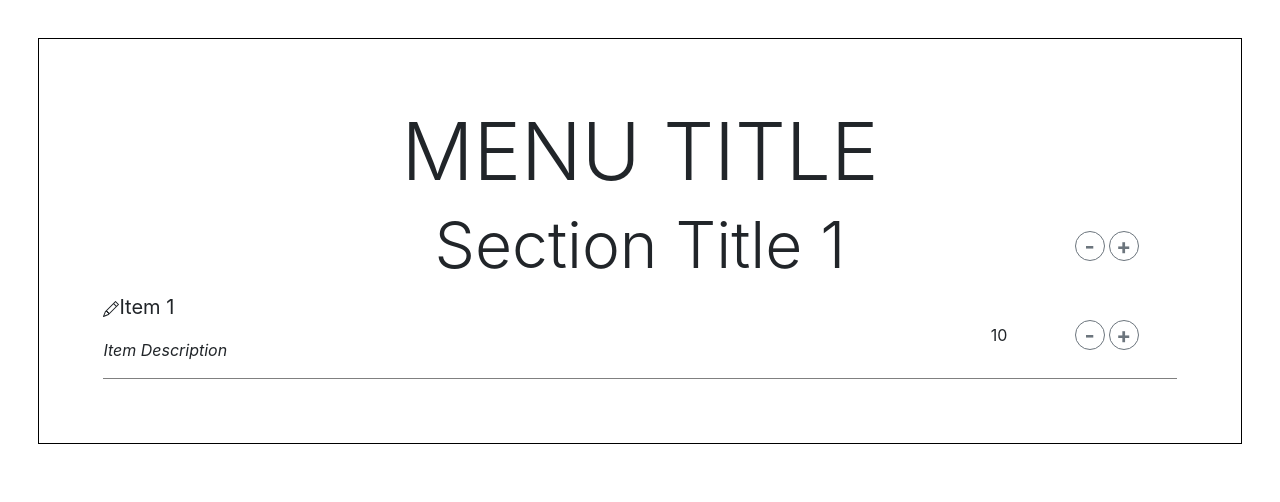
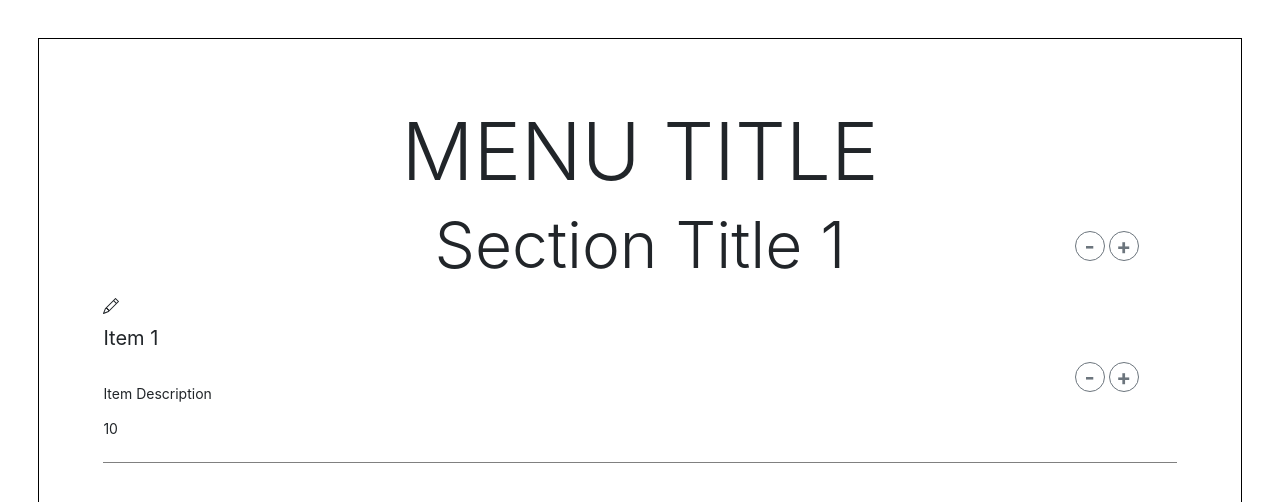
Before and after one commit to FedericoFogolin/menu-builder-03, a React (Create React App) app: page / in a window 1280 px wide. Shown: the top 502 px of the page. Built offline with nearby package versions, Linux system fonts and the light colour scheme.

Commit message:
changed labels to sfc

```diff
--- a/src/components/Item/Item.js
+++ b/src/components/Item/Item.js
@@ -2,28 +2,27 @@ import React from "react";
 
 import classes from "./Item.module.css";
 import Buttons from "../UI/Buttons";
-import Modal from "../UI/Modal/Modal";
+import LableInput from "../UI/Inputs/LableInput";
+import PriceInput from "../UI/Inputs/PriceInput";
+import EditLogo from "../UI/EditLogo/EditLogo";
 
 const item = (props) => {
   return (
     <div className={classes.Item}>
+      <EditLogo />
       <p className='lead'>
-        <svg
-          xmlns='http://www.w3.org/2000/svg'
-          width='16'
-          height='16'
-          fill='currentColor'
-          className={`bi bi-pencil ${classes.EditIcon}`}
-          viewBox='0 0 16 16'
-        >
-          <path d='M12.146.146a.5.5 0 0 1 .708 0l3 3a.5.5 0 0 1 0 .708l-10 10a.5.5 0 0 1-.168.11l-5 2a.5.5 0 0 1-.65-.65l2-5a.5.5 0 0 1 .11-.168l10-10zM11.207 2.5L13.5 4.793 14.793 3.5 12.5 1.207 11.207 2.5zm1.586 3L10.5 3.207 4 9.707V10h.5a.5.5 0 0 1 .5.5v.5h.5a.5.5 0 0 1 .5.5v.5h.293l6.5-6.5zm-9.761 5.175l-.106.106-1.528 3.821 3.821-1.528.106-.106A.5.5 0 0 1 5 12.5V12h-.5a.5.5 0 0 1-.5-.5V11h-.5a.5.5 0 0 1-.468-.325z' />
-        </svg>
-        <strong>{props[0].item}</strong>
+        <LableInput description={props[0].item} focused={true} />
       </p>
-      <p>
-        <em>{props[0].description} </em>
-      </p>
-      <p className={classes.Price}>{props[0].price}</p>
+      <div>
+        <p className={`small ${classes.Description}`}>
+          <LableInput
+            type='description'
+            description={props[0].description}
+            focused={true}
+          />
+          <PriceInput description={props[0].price} focused={true} />
+        </p>
+      </div>
       <Buttons />
     </div>
   );
@@ -32,3 +31,4 @@ const item = (props) => {
 export default item;
 
 //TODO #2
+//create logic for the edit button
--- a/src/components/Item/Item.module.css
+++ b/src/components/Item/Item.module.css
@@ -3,12 +3,3 @@
   position: relative;
   border-bottom: 1px solid gray;
 }
-
-.Price {
-  margin: 0;
-  position: absolute;
-  top: 50%;
-  right: 15%;
-  -ms-transform: translate(-50%, -50%);
-  transform: translate(-50%, -50%);
-}
--- /dev/null
+++ b/src/components/UI/EditLogo/EditLogo.js
@@ -0,0 +1,18 @@
+import React from "react";
+
+const editLogo = () => {
+  return (
+    <svg
+      xmlns='http://www.w3.org/2000/svg'
+      width='16'
+      height='16'
+      fill='currentColor'
+      className='bi bi-pencil'
+      viewBox='0 0 16 16'
+    >
+      <path d='M12.146.146a.5.5 0 0 1 .708 0l3 3a.5.5 0 0 1 0 .708l-10 10a.5.5 0 0 1-.168.11l-5 2a.5.5 0 0 1-.65-.65l2-5a.5.5 0 0 1 .11-.168l10-10zM11.207 2.5L13.5 4.793 14.793 3.5 12.5 1.207 11.207 2.5zm1.586 3L10.5 3.207 4 9.707V10h.5a.5.5 0 0 1 .5.5v.5h.5a.5.5 0 0 1 .5.5v.5h.293l6.5-6.5zm-9.761 5.175l-.106.106-1.528 3.821 3.821-1.528.106-.106A.5.5 0 0 1 5 12.5V12h-.5a.5.5 0 0 1-.5-.5V11h-.5a.5.5 0 0 1-.468-.325z' />
+    </svg>
+  );
+};
+
+export default editLogo;
--- /dev/null
+++ b/src/components/UI/Inputs/LableInput.js
@@ -0,0 +1,16 @@
+import React from "react";
+
+const lableInput = (props) => {
+  return (
+    <input
+      type='text'
+      className='form-control-plaintext'
+      value={props.description}
+      readOnly={props.focused}
+    />
+  );
+};
+
+export default lableInput;
+
+//className={`form-control-plaintext ${classes.type}`}
--- /dev/null
+++ b/src/components/UI/Inputs/PriceInput.js
@@ -0,0 +1,17 @@
+import React from "react";
+
+import classes from "./PriceInput.module.css";
+
+const priceInput = (props) => {
+  return (
+    <input
+      type='number'
+      className='form-control-plaintext'
+      className={`form-control-plaintext ${classes.PriceInput}`}
+      value={props.description}
+      readOnly={props.focused}
+    />
+  );
+};
+
+export default priceInput;
--- /dev/null
+++ b/src/components/UI/Inputs/PriceInput.module.css
@@ -0,0 +1,3 @@
+.PriceInput {
+  display: inline-block;
+}
```
Also changed, not shown: src/components/UI/Inputs/LableInput.module.css (added), 1 other file (tests, documents, lock files or other folders).
